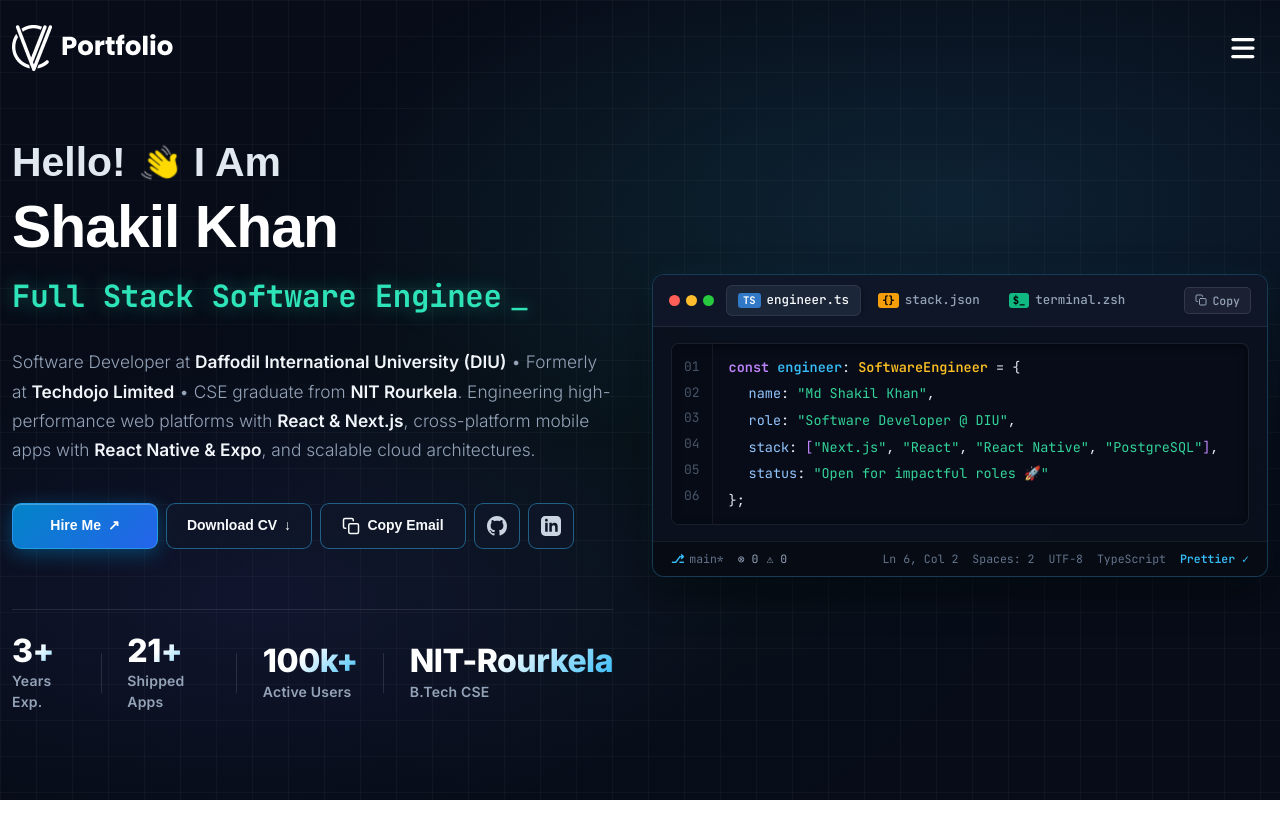
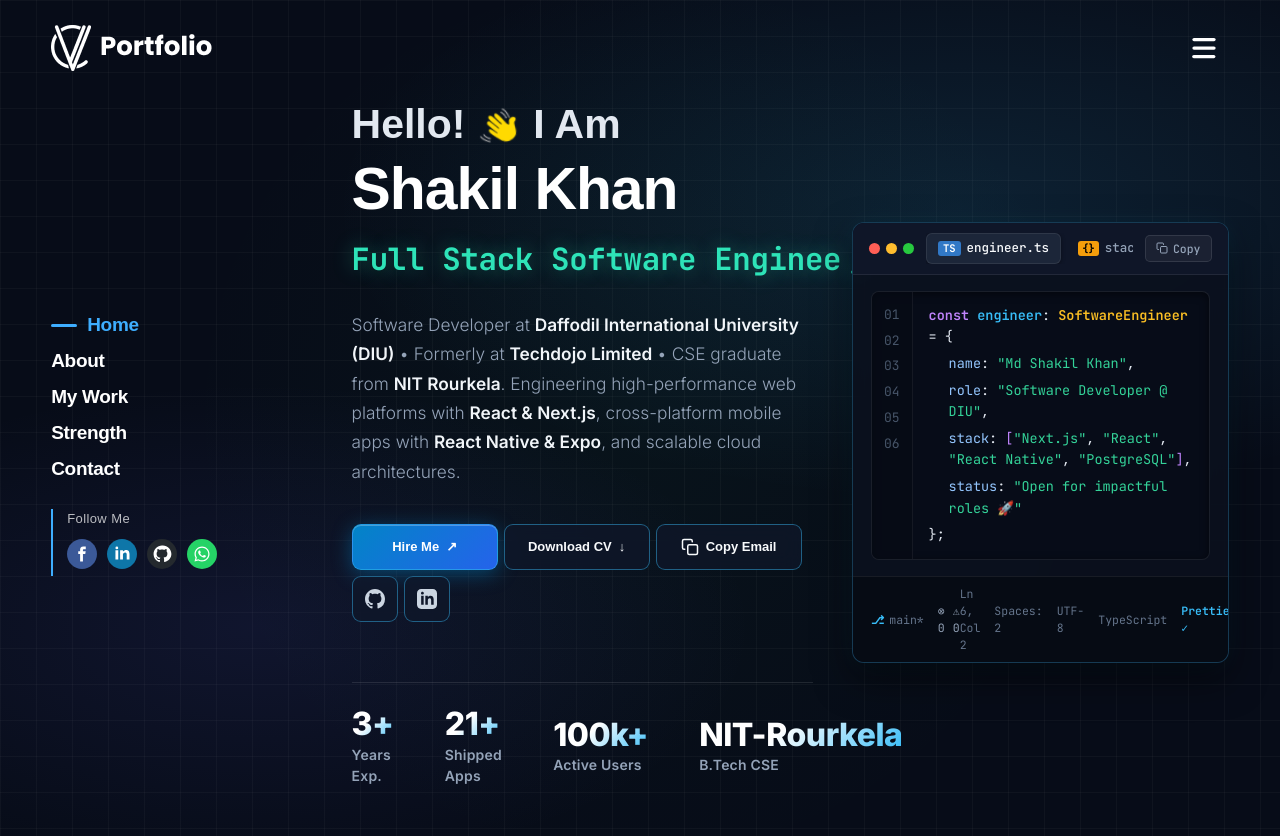
Before and after one commit to mdshakilkhan841/Snap-Contact, a Next.js app: page /new-portfolio in a window 1280 px wide. Before the commit the page ends 800 px from the top, so only its background shows below. Built offline with nearby package versions, Linux system fonts and the light colour scheme.

Commit message:
feat: implement side navigation menu and social links with updated portfolio styling

```diff
--- a/components/new-portfolio/Header.jsx
+++ b/components/new-portfolio/Header.jsx
@@ -159,20 +159,20 @@
                         rel="noreferrer"
                       >
                         <img
-                          src="/new-portfolio/images/tw.svg"
+                          src="/new-portfolio/images/github.svg"
                           alt="GitHub"
                         />
                       </a>
                     </li>
                     <li>
                       <a
-                        href={portfolioData.personal.socialLinks.instagram}
+                        href={portfolioData.personal.whatsapp}
                         target="_blank"
                         rel="noreferrer"
                       >
                         <img
-                          src="/new-portfolio/images/pi.svg"
-                          alt="Instagram"
+                          src="/new-portfolio/images/whatsapp.svg"
+                          alt="WhatsApp"
                         />
                       </a>
                     </li>
--- a/components/new-portfolio/HeroBanner.jsx
+++ b/components/new-portfolio/HeroBanner.jsx
@@ -10,6 +10,14 @@
     "React Native Mobile Dev !",
     "SaaS & Backend Architect !",
     "NIT Rourkela CSE Graduate !"
+  ];
+
+  const navLinks = [
+    { href: "/new-portfolio", label: "Home" },
+    { href: "/new-portfolio/about", label: "About" },
+    { href: "/new-portfolio/portfolio", label: "My Work" },
+    { href: "/new-portfolio/strength", label: "Strength" },
+    { href: "/new-portfolio/contact", label: "Contact" }
   ];
 
   const [currentTextIndex, setCurrentTextIndex] = useState(0);
@@ -78,9 +86,75 @@
   return (
     <div className="cv_banner_wrapper">
       <div className="cv_container container-fluid">
-        <div className="row align-items-center">
-          {/* Left Column: Developer Introduction & Value Proposition */}
-          <div className="col-xl-6 col-lg-6">
+        <div className="row align-items-center justify-content-between g-4 g-xxl-5">
+          {/* Left Column: Persistent Navigation Menu (Matching Menu Overlay Design) */}
+          <div className="col-xxl-2 col-xl-3 col-lg-3 d-none d-lg-block">
+            <div className="cv_home_side_nav_wrapper">
+              <ul className="cv_home_side_menu">
+                {navLinks.map((item) => (
+                  <li key={item.href}>
+                    <Link
+                      href={item.href}
+                      className={`cv_home_side_link ${item.href === "/new-portfolio" ? "active" : ""}`}
+                    >
+                      <span className="cv_home_side_dash" />
+                      <span className="cv_home_side_text">{item.label}</span>
+                    </Link>
+                  </li>
+                ))}
+              </ul>
+
+              {/* Follow Me Social Section (Matching Overlay Menu in Screenshot) */}
+              <div className="cv_home_side_social">
+                <span className="cv_home_social_title">Follow Me</span>
+                <ul className="cv_home_social_list">
+                  <li>
+                    <a
+                      href={portfolioData.personal.socialLinks.facebook || "#"}
+                      target="_blank"
+                      rel="noreferrer"
+                      aria-label="Facebook"
+                    >
+                      <img src="/new-portfolio/images/fb.svg" alt="Facebook" />
+                    </a>
+                  </li>
+                  <li>
+                    <a
+                      href={portfolioData.personal.socialLinks.linkedin}
+                      target="_blank"
+                      rel="noreferrer"
+                      aria-label="LinkedIn"
+                    >
+                      <img src="/new-portfolio/images/in.svg" alt="LinkedIn" />
+                    </a>
+                  </li>
+                  <li>
+                    <a
+                      href={portfolioData.personal.socialLinks.github}
+                      target="_blank"
+                      rel="noreferrer"
+                      aria-label="GitHub"
+                    >
+                      <img src="/new-portfolio/images/github.svg" alt="GitHub" />
+                    </a>
+                  </li>
+                  <li>
+                    <a
+                      href={portfolioData.personal.whatsapp}
+                      target="_blank"
+                      rel="noreferrer"
+                      aria-label="WhatsApp"
+                    >
+                      <img src="/new-portfolio/images/whatsapp.svg" alt="WhatsApp" />
+                    </a>
+                  </li>
+                </ul>
+              </div>
+            </div>
+          </div>
+
+          {/* Center Column: Developer Introduction & Value Proposition */}
+          <div className="col-xxl-6 col-xl-5 col-lg-5 col-12">
             <div className="cv_banner_intro">
               <h2 className="cv_greeting_heading">
                 Hello!{" "}
@@ -189,7 +263,7 @@
           </div>
 
           {/* Right Column: Clean & Balanced Interactive VS Code / Terminal Window */}
-          <div className="col-xl-6 col-lg-6">
+          <div className="col-xxl-4 col-xl-4 col-lg-4 col-12">
             <div className="cv_banner_box cv_dev_code_window">
               <div className="cv_dev_window_header">
                 <div className="cv_dev_window_dots">
```
Also changed, not shown: app/new-portfolio/new-portfolio.css, public/new-portfolio/images/github.svg (added), public/new-portfolio/images/whatsapp.svg (added).
